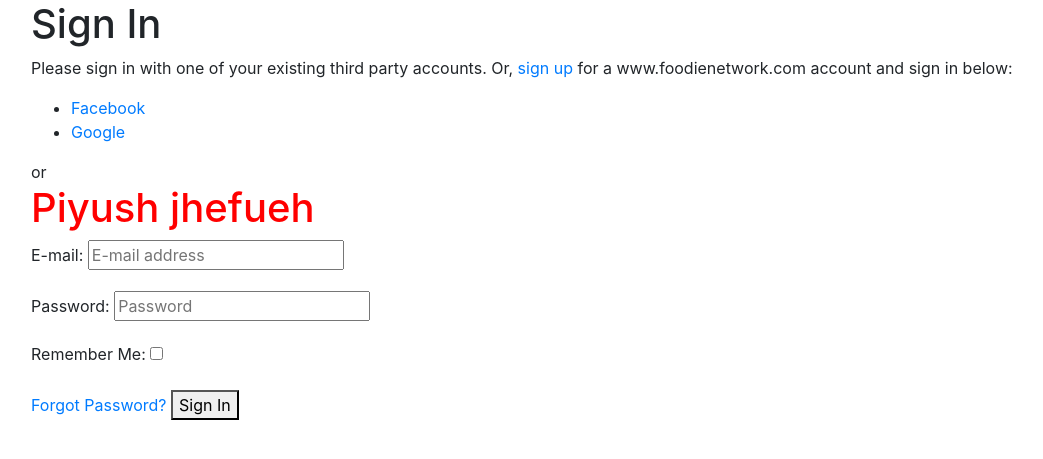
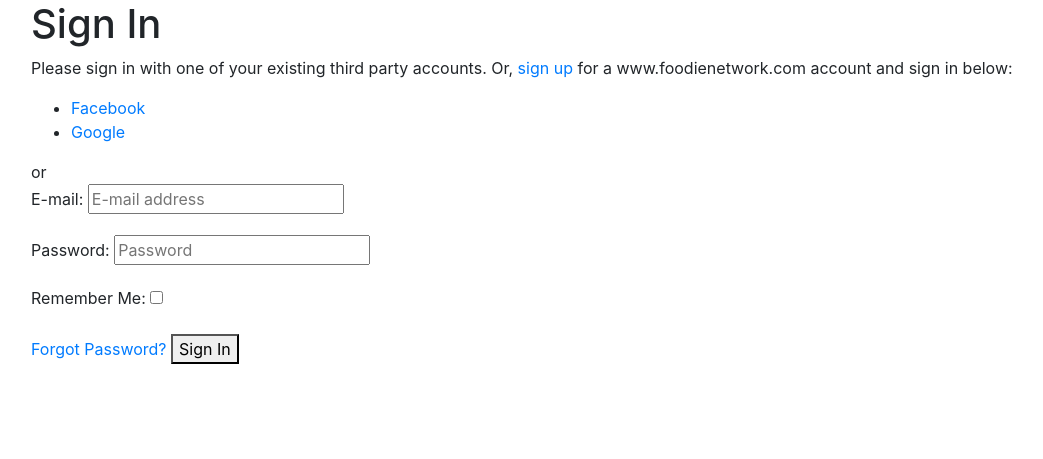
Before and after one commit to piyushnh/foodie, a Django app: page /accounts/login/ in a window 1280 px wide. Shown: the part 56-515 px from the top of the page, without its empty margins (54-1097 px from the left). Run offline with Django 3.2, Linux system fonts and the light colour scheme; data comes from the database, SQL or seed files in the repository; both versions use the stored data as it was after the commit; parts of the project's set-up code (start-up, migrations or seed data) failed here and were passed over; some libraries are stand-ins or nearby versions.

Commit message:
Timepass commit

```diff
--- a/foodie_network/apps/custom_account/templates/account/login.html
+++ b/foodie_network/apps/custom_account/templates/account/login.html
@@ -39,7 +39,6 @@ for a {{ site_name }} account and sign in below:{% endblocktrans %}</p>
 <a href="{{ signup_url }}">sign up</a> first.{% endblocktrans %}</p>
 {% endif %}
 
-<h1 class="timepass">Piyush jhefueh </h1>
 
 <form class="login" method="POST" action="{% url 'account_login' %}">
   {% csrf_token %}
```
Also changed, not shown: foodie_network/db.sqlite3.
